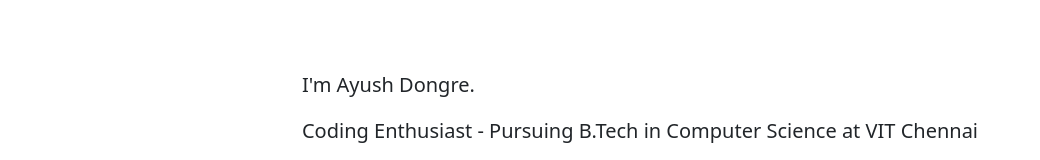
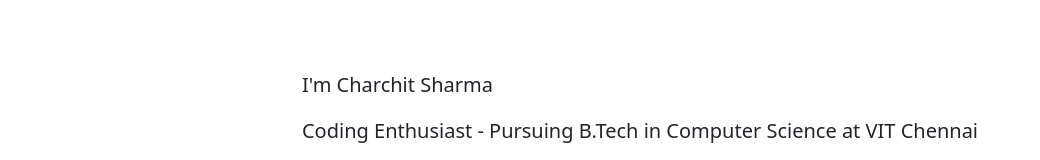
Before and after one commit to 13Charchit/portfolior, a React (Create React App) app: page /#/ in a window 1280 px wide. Shown: the part 280-440 px from the top of the page, without its empty margins (0-1040 px from the left). Built offline with nearby package versions, Linux system fonts and the light colour scheme.

Commit message:
Update Home.js

```diff
--- a/src/components/Home.js
+++ b/src/components/Home.js
@@ -1,7 +1,7 @@
 function Home() {
   return (
     <div>
-      <p className="lead">I'm Ayush Dongre.</p>
+      <p className="lead">I'm Charchit Sharma</p>
       <p class="lead mb-4">
         Coding Enthusiast - Pursuing B.Tech in Computer Science at VIT Chennai
       </p>
```
